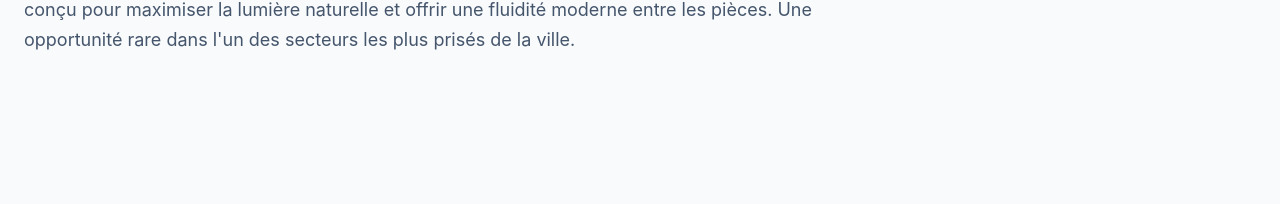
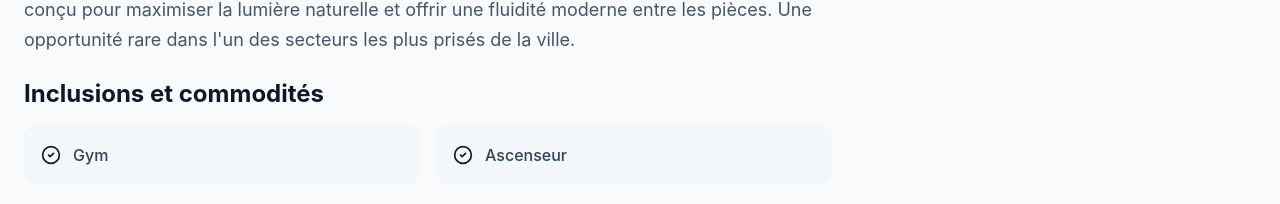
Before and after one commit to pedrovivas/habitat-moderne, a React (Vite) app: page /appartement/1 in a window 1280 px wide. Shown: the part 1151-1355 px from the top of the page. Before the commit the page ends 1253 px from the top, so only its background shows below. Built offline with nearby package versions, Linux system fonts and the light colour scheme.

Commit message:
Add inclusions tags

```diff
--- a/src/ApartmentDetails.jsx
+++ b/src/ApartmentDetails.jsx
@@ -9,12 +9,12 @@ import {
   Bed,
   Bath,
   Square,
-  CheckCircle2,
   Phone,
   Mail,
 } from "lucide-react";
 import fetchApartments from "./fetchApartments"; // Assuming this is your fetch function
 import formatAddress from "./formatAddress";
+import ApartmentDetailsTags from "./ApartmentDetailsTags";
 
 export default function ApartmentDetails() {
   const { id } = useParams();
@@ -189,20 +189,8 @@ export default function ApartmentDetails() {
                 </p>
               </div>
 
-              {/* <div className="space-y-4">
-              <h2 className="text-2xl font-bold">Inclusions et commodités</h2>
-              <div className="grid grid-cols-1 sm:grid-cols-2 gap-4">
-                {apartment.amenities.map((item, idx) => (
-                  <div
-                    key={idx}
-                    className="flex items-center gap-3 bg-slate-100/50 p-4 rounded-xl border border-slate-100"
-                  >
-                    <CheckCircle2 className="w-5 h-5 flex-shrink-0" />
-                    <span className="font-medium text-slate-700">{item}</span>
-                  </div>
-                ))}
-              </div>
-            </div> */}
+              {/* Tags */}
+              {apartment.tags.length > 0 && <ApartmentDetailsTags apartment={apartment} />}
             </div>
           </div>
 
--- /dev/null
+++ b/src/ApartmentDetailsTags.jsx
@@ -0,0 +1,20 @@
+import {CheckCircle2} from "lucide-react";
+
+export default function ApartmentDetailsTags({ apartment }) {
+  return (
+    <div className="space-y-4">
+      <h2 className="text-2xl font-bold">Inclusions et commodités</h2>
+      <div className="grid grid-cols-1 sm:grid-cols-2 gap-4">
+        {apartment.tags.map((item, idx) => (
+          <div
+            key={idx}
+            className="flex items-center gap-3 bg-slate-100/50 p-4 rounded-xl border border-slate-100"
+          >
+            <CheckCircle2 className="w-5 h-5 flex-shrink-0" />
+            <span className="font-medium text-slate-700">{item}</span>
+          </div>
+        ))}
+      </div>
+    </div>
+  );
+}
--- a/src/MOCK_APARTMENTS.jsx
+++ b/src/MOCK_APARTMENTS.jsx
@@ -18,7 +18,7 @@ export const MOCK_APARTMENTS = [
       "https://images.unsplash.com/photo-1560448204-e02f11c3d0e2?auto=format&fit=crop&q=80&w=800",
       "https://images.unsplash.com/photo-1512917774080-9991f1c4c750?auto=format&fit=crop&q=80&w=800",
     ],
-    amenities: ["Balcon", "Plafonds hauts"],
+    tags: ["Gym", "Ascenseur"],
   },
   {
     id: 2,
@@ -39,7 +39,12 @@ export const MOCK_APARTMENTS = [
       "https://images.unsplash.com/photo-1484154218962-a197022b5858?auto=format&fit=crop&q=80&w=800",
       "https://images.unsplash.com/photo-1560448204-e02f11c3d0e2?auto=format&fit=crop&q=80&w=800",
     ],
-    amenities: ["Gym", "Sécurité 24/7"],
+    tags: [
+      "Climatisation",
+      "Sécurité 24/7",
+      "Animaux acceptés",
+      "Stationnement extérieur",
+    ],
   },
   {
     id: 3,
@@ -60,7 +65,7 @@ export const MOCK_APARTMENTS = [
       "https://images.unsplash.com/photo-1484154218962-a197022b5858?auto=format&fit=crop&q=80&w=800",
       "https://images.unsplash.com/photo-1560448204-e02f11c3d0e2?auto=format&fit=crop&q=80&w=800",
     ],
-    amenities: ["Piscine sur le toit", "Climatisation"],
+    tags: [],
   },
   {
     id: 4,
@@ -81,7 +86,7 @@ export const MOCK_APARTMENTS = [
       "https://images.unsplash.com/photo-1484154218962-a197022b5858?auto=format&fit=crop&q=80&w=800",
       "https://images.unsplash.com/photo-1560448204-e02f11c3d0e2?auto=format&fit=crop&q=80&w=800",
     ],
-    amenities: ["Stationnement", "Vue sur l'eau"],
+    tags: ["Stationnement", "Four", "Réfrigérateur"],
   },
   {
     id: 5,
@@ -102,7 +107,12 @@ export const MOCK_APARTMENTS = [
       "https://images.unsplash.com/photo-1484154218962-a197022b5858?auto=format&fit=crop&q=80&w=800",
       "https://images.unsplash.com/photo-1512917774080-9991f1c4c750?auto=format&fit=crop&q=80&w=800",
     ],
-    amenities: ["Vue sur le parc", "Animaux acceptés"],
+    tags: [
+      "Eau chaudennement",
+      "Four",
+      "Réfrigérateur",
+      "Animaux acceptés",
+    ],
   },
   {
     id: 6,
@@ -123,6 +133,6 @@ export const MOCK_APARTMENTS = [
       "https://images.unsplash.com/photo-1560448204-e02f11c3d0e2?auto=format&fit=crop&q=80&w=800",
       "https://images.unsplash.com/photo-1512917774080-9991f1c4c750?auto=format&fit=crop&q=80&w=800",
     ],
-    amenities: ["Planchers en bois franc", "Espace de bureau"],
+    tags: [],
   },
 ];
--- a/src/fetchApartments.jsx
+++ b/src/fetchApartments.jsx
@@ -16,7 +16,7 @@ export default async function fetchApartments() {
           sqft: apartment.sqft,
           neighborhood: apartment.neighborhood,
           images: apartment.images,
-          tags: apartment.amenities || [],
+          tags: apartment.tags || [],
         })),
       );
     }, 800);
```
